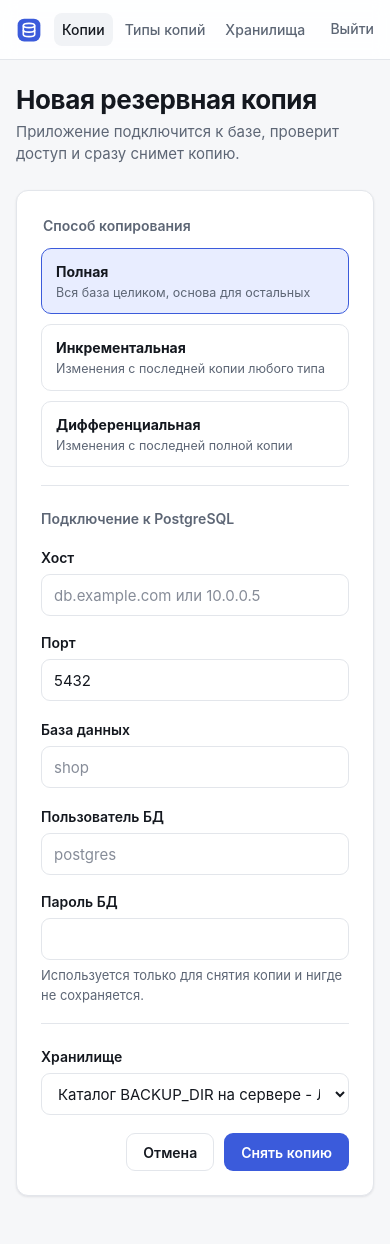
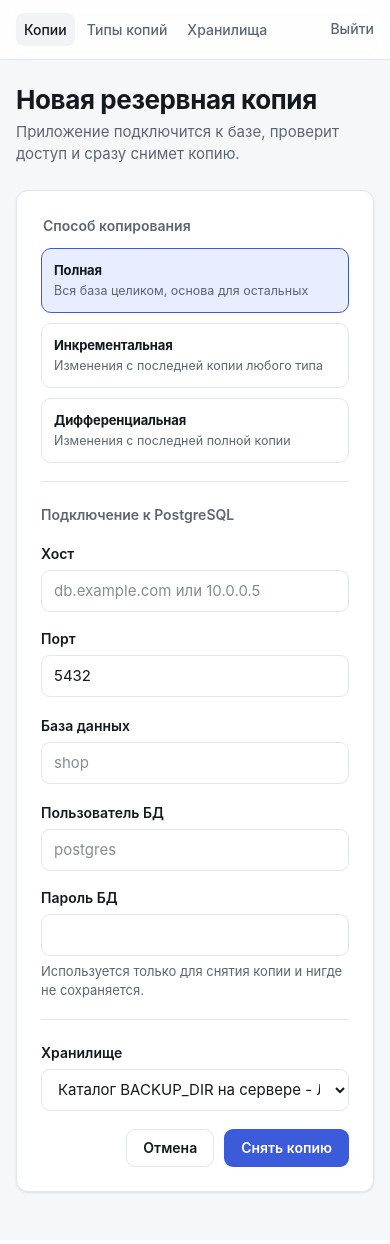
Before and after one commit to DogNellaf/data-studio, a Django app: page /create in a window 390 px wide. After the commit the page ends 1194 px from the top, so only its background shows below. Run offline with Django 5.2, Linux system fonts and the light colour scheme; the visitor is signed in with stand-in values (Sample User, id 1); data comes from the database, SQL or seed files in the repository; parts of the project's set-up code (start-up, migrations or seed data) failed here and were passed over; some libraries are stand-ins or nearby versions.

Commit message:
Скриншоты по сценарию из README и правки вёрстки
- Скриншоты сняты на демо из быстрого старта (demo-db:5432, пользователь
  shop): полные, инкрементальные и дифференциальные копии двух баз,
  созданные через интерфейс; для наглядности время копий разнесено
  по неделе.
- Название «Дифференциальная» больше не вылезает за карточку выбора типа.
- Мобильная карточка копии: бейдж типа отдельной строкой, хост и дата
  не переносятся; на узких экранах шапка без логотипа, чтобы навигация
  помещалась целиком.

Co-Authored-By: Claude Opus 5.5 <noreply@anthropic.com>
Claude-Session: https://claude.ai/code/session_017Pr56JmAd1Pzd3zMyTctkJ

```diff
--- a/core/static/core/app.css
+++ b/core/static/core/app.css
@@ -220,11 +220,11 @@ tbody tr:hover td { background: color-mix(in srgb, var(--surface-2) 55%, transpa
 .choice-grid { display: grid; gap: 10px; grid-template-columns: repeat(3, minmax(0, 1fr)); }
 .choice input { position: absolute; opacity: 0; pointer-events: none; }
 .choice span {
-  display: block; height: 100%; padding: 12px 14px;
+  display: block; height: 100%; padding: 12px;
   border: 1px solid var(--border); border-radius: 10px;
   cursor: pointer; transition: border-color .15s, background .15s;
 }
-.choice strong { display: block; font-size: 14px; }
+.choice strong { display: block; font-size: 13px; letter-spacing: -.01em; }
 .choice small { display: block; margin-top: 2px; color: var(--muted); font-size: 12.5px; line-height: 1.4; }
 .choice input:checked + span { border-color: var(--accent); background: var(--accent-soft); }
 .choice input:focus-visible + span { box-shadow: 0 0 0 3px color-mix(in srgb, var(--accent) 22%, transparent); }
@@ -326,9 +326,10 @@ tbody tr:hover td { background: color-mix(in srgb, var(--surface-2) 55%, transpa
   .backup-table tbody tr:last-child { border-bottom: 0; }
   .backup-table td { padding: 0; border: 0; background: none !important; }
   .backup-table td.hide-sm { display: none; }
-  .backup-table td:nth-child(2) { grid-column: 2; grid-row: 1; justify-self: end; }
-  .backup-table td:nth-child(5) { grid-column: 1; grid-row: 2; }
-  .backup-table td:nth-child(6) { grid-column: 2; grid-row: 2; align-self: center; }
+  .backup-table td:nth-child(1) { grid-column: 1; grid-row: 1; }
+  .backup-table td:nth-child(6) { grid-column: 2; grid-row: 1; align-self: start; }
+  .backup-table td:nth-child(2) { grid-column: 1; grid-row: 2; justify-self: start; }
+  .backup-table td:nth-child(5) { grid-column: 1 / -1; grid-row: 3; }
 }
 
 .user .username { color: var(--text); font-weight: 500; }
@@ -336,3 +337,7 @@ tbody tr:hover td { background: color-mix(in srgb, var(--surface-2) 55%, transpa
 .error-page { min-height: 100vh; display: grid; place-items: center; padding: 24px; text-align: center; }
 .error-page__code { font-size: 64px; font-weight: 800; letter-spacing: -.04em; color: var(--accent); }
 .error-page p { margin: 8px 0 24px; color: var(--muted); }
+
+@media (max-width: 420px) {
+  .topbar .brand { display: none; }
+}
```
Also changed, not shown: 8 other files.
